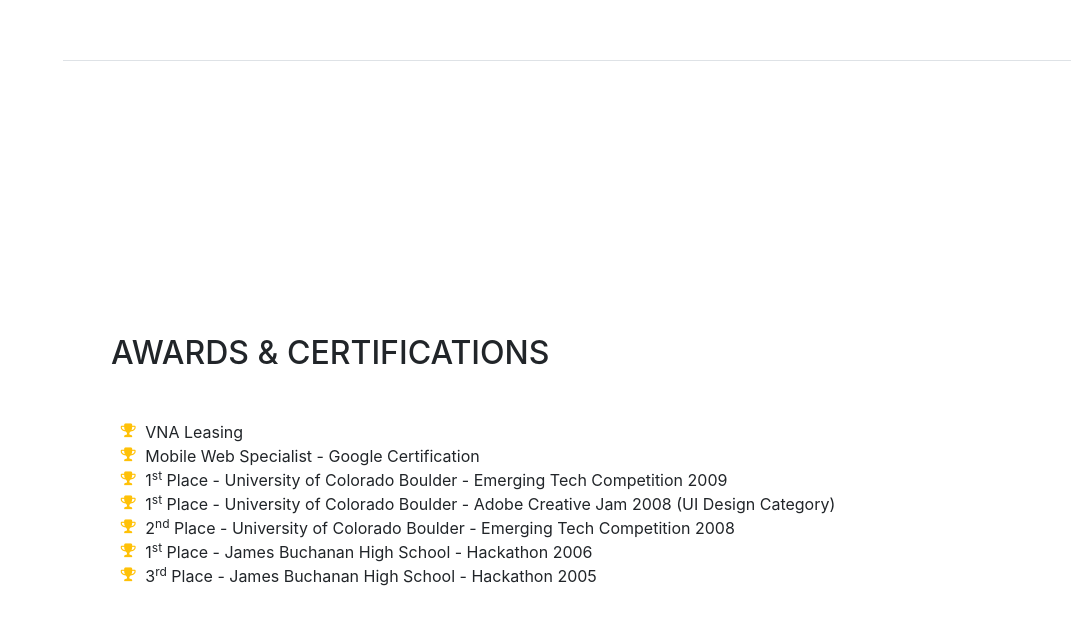
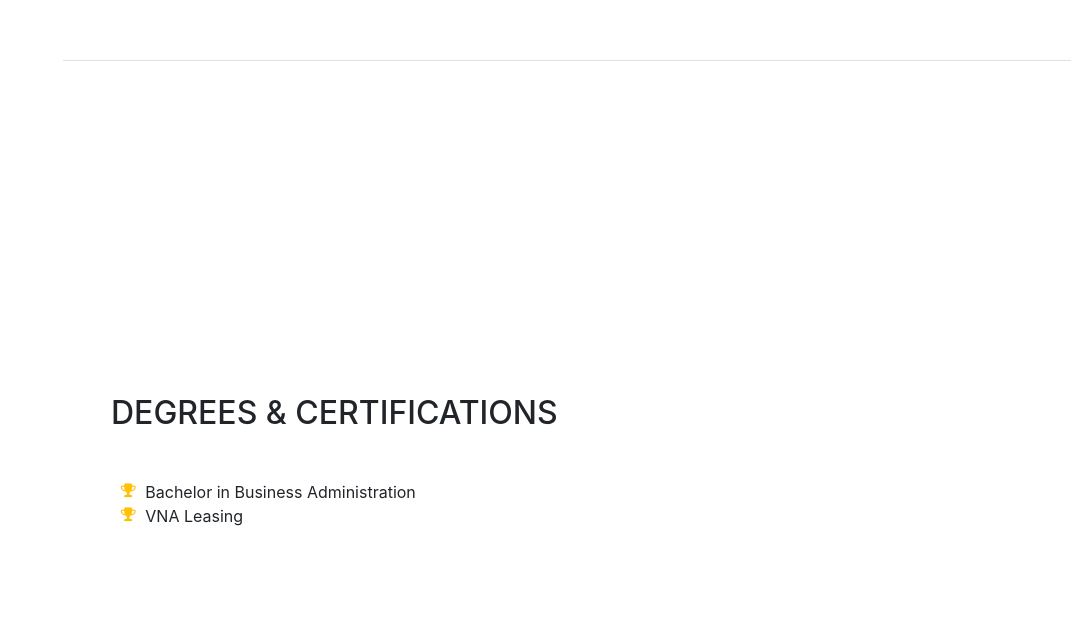
Before and after one commit to ElliotPSchouten/Resume, a website with bundled scripts: page index.html in a window 1280 px wide. Shown: the part 4266-4889 px from the top of the page, without its empty margins (209-1280 px from the left). Built offline with nearby package versions, Linux system fonts and the light colour scheme; a web font is replaced by a local one.

Commit message:
Update index.html

```diff
--- a/index.html
+++ b/index.html
@@ -202,8 +202,7 @@
       <section class="resume-section p-3 p-lg-5 d-flex flex-column" id="skills">
         <div class="my-auto">
           <h2 class="mb-5">Skills</h2>
-
-          <div class="subheading mb-3">Qualities</div>
+                   <div class="subheading mb-3">Qualities</div>
           <ul class="fa-ul mb-0">
             <li>
               <i class="fa-li fa fa-check"></i>
@@ -231,35 +230,15 @@
 
       <section class="resume-section p-3 p-lg-5 d-flex flex-column" id="awards">
         <div class="my-auto">
-          <h2 class="mb-5">Awards &amp; Certifications</h2>
+          <h2 class="mb-5">Degrees &amp; Certifications</h2>
           <ul class="fa-ul mb-0">
             <li>
               <i class="fa-li fa fa-trophy text-warning"></i>
-              VNA Leasing</li>
+              Bachelor in Business Administration</li>
             <li>
               <i class="fa-li fa fa-trophy text-warning"></i>
-              Mobile Web Specialist - Google Certification</li>
-            <li>
-              <i class="fa-li fa fa-trophy text-warning"></i>
-              1<sup>st</sup>
-              Place - University of Colorado Boulder - Emerging Tech Competition 2009</li>
-            <li>
-              <i class="fa-li fa fa-trophy text-warning"></i>
-              1<sup>st</sup>
-              Place - University of Colorado Boulder - Adobe Creative Jam 2008 (UI Design Category)</li>
-            <li>
-              <i class="fa-li fa fa-trophy text-warning"></i>
-              2<sup>nd</sup>
-              Place - University of Colorado Boulder - Emerging Tech Competition 2008</li>
-            <li>
-            <li>
-              <i class="fa-li fa fa-trophy text-warning"></i>
-              1<sup>st</sup>
-              Place - James Buchanan High School - Hackathon 2006</li>
-            <li>
-              <i class="fa-li fa fa-trophy text-warning"></i>
-              3<sup>rd</sup>
-              Place - James Buchanan High School - Hackathon 2005</li>
+              VNA Leasing</li>
+
           </ul>
         </div>
       </section>
```
